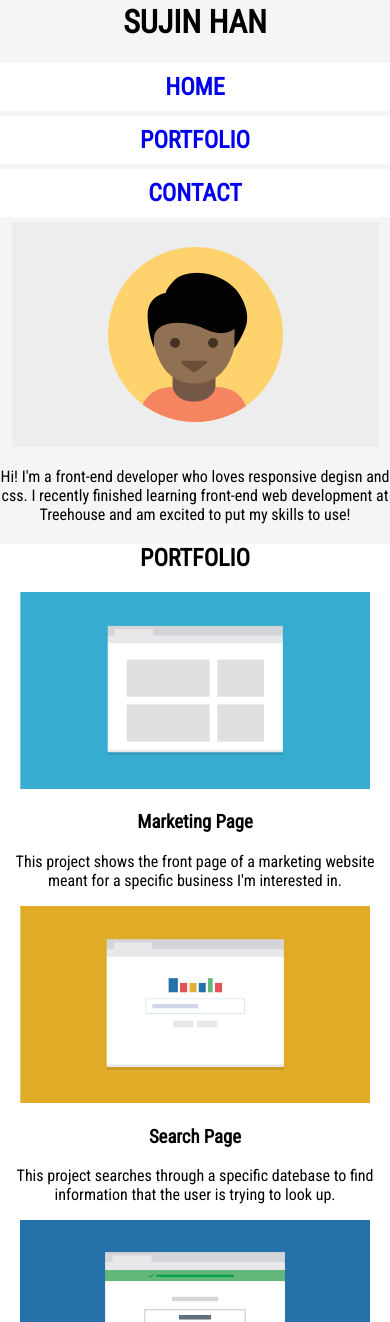
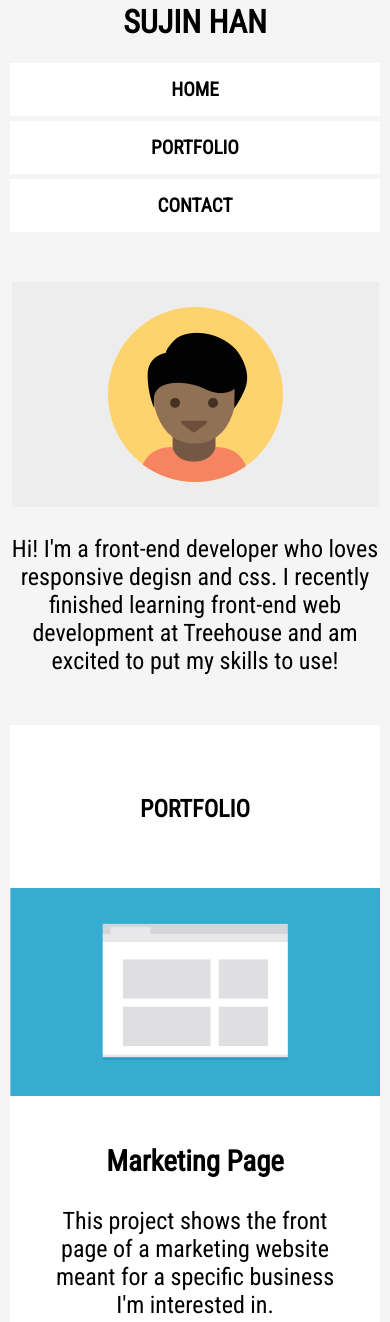
Before and after one commit to sue-han/techdegree-project-2, a plain HTML site: page index.html in a window 390 px wide. Shown: the part 18-1340 px from the top of the page. Drawn offline with Linux system fonts and the light colour scheme.

Commit message:
modified html and css for mobile first page

```diff
--- a/css/styles.css
+++ b/css/styles.css
@@ -7,58 +7,84 @@ body {
     background-color: rgb(245, 245, 245);
 }
 
-main {
-    text-align: center;
+a {
+    text-transform: uppercase;
+    text-decoration: none;
+    color: black;
 }
 
-/* Navigation */
+h2 {
+    margin-bottom: 50px;
+}
 
-.name,
-.main-nav {
+h3 {
+    font-size: 1.8em;
+}
+
+p {
+    font-size: 1.5em;
+}
+
+.name {
     text-align: center;
 }
 
 .main-nav a {
-    display: block;
+    font-size: 1.2em;
+    font-weight: bold;
 }
 
-.main-nav {
-    text-transform: uppercase;
-    list-style: none;
+.main-nav li {
+    background-color: white;
+    text-align: center;
+    margin-bottom: 5px;
+    padding-top: 15px;
+    padding-bottom: 15px;
 }
 
-ul li {
-    font-size: 1.5em;
-    font-weight: bold;
-	background: #fff;
-	margin-top: 5px;
-    margin-bottom: 5px;
-    padding: 10px;
+.container {
+    margin-left: 10px;
+    margin-right: 10px;
 }
 
-a:link {
-    text-decoration: none;
+.profile {
+    margin-top: 50px;
+    margin-bottom: 50px;
+    text-align: center;
 }
 
-.t-border {
+section {
+    padding-top: 50px;
+    padding-bottom: 50px;
+}
+.portfolio {
+    background-color:white;
+    text-align: center;
+}
+
+.image {
+    width: 100%;
+    margin: 15px auto;
+}
+
+.project {
+    margin-left: 35px;
+    margin-right: 35px;
+}
+
+.contact {
+    text-align: center;
+}
+
+.main-footer {
     border-top: 2px solid lightgrey;
+    font-size: 0.8em;
 }
 
 .footer-name {
     float: left;
 }
 
-.back-to-top {
+.footer-top {
     float: right;
 }
-
-#portfolio {
-    background-color: #fff;
-}
-
-.responsive {
-    width: 100%;
-    height: auto;
-    padding-left: 20px;
-    padding-right: 20px;
-}
--- a/index.html
+++ b/index.html
@@ -11,8 +11,8 @@
 </head>
 <body>
 
-    <hearder>
-        <div>
+    <hearder class="main-header">
+        <div class="container">
             <h1 class="name">SUJIN HAN</h1>
             <nav>
                 <ul class="main-nav">
@@ -24,63 +24,68 @@
         </div>
     </hearder>
 
-    <main>
-        <div>
-            <img src="images/responsive-layout-profile.png" alt="profile-image">
+    <main class="container">
+        <div class="profile">
+            <img src="images/responsive-layout-profile.png" alt="profile image" class="profile-image">
             <p>Hi! I'm a front-end developer who loves responsive degisn and css. I recently finished learning front-end web development at Treehouse and am excited to put my skills to use!</p>
         </div>
 
-        <section id="portfolio">
-            <h2>PORTFOLIO</h2>
+        <section class="portfolio">
             <div>
-                <img class="responsive" src="images/portfolio-1.png" alt="portfolio of marketing page">
+                <h2 >PORTFOLIO</h2>
+                <div>
+                    <img src="images/portfolio-1.png" alt="portfolio of marketing page" class="image">
                     <h3>Marketing Page</h3>
-                <p>This project shows the front page of a marketing website meant for a specific business I'm interested in.</p>
+                    <p class="project">This project shows the front page of a marketing website meant for a specific business I'm interested in.</p>
                 </div>
 
                 <div>
-                <img class="responsive" src="images/portfolio-2.png" alt="portfolio of search page">
+                    <img src="images/portfolio-2.png" alt="portfolio of search page" class="image">
                     <h3>Search Page</h3>
-                <p>This project searches through a specific datebase to find information that the user is trying to look up.</p>
+                    <p class="project">This project searches through a specific datebase to find information that the user is trying to look up.</p>
                 </div>
 
                 <div>
-                <img class="responsive" src="images/portfolio-3.png" alt="portfolio of travel app">
+                    <img src="images/portfolio-3.png" alt="portfolio of travel app" class="image">
                     <h3>Travel App</h3>
-                <p>This project compares travel times based on different transportation methods and tells you the best one.</p>
+                    <p class="project">This project compares travel times based on different transportation methods and tells you the best one.</p>
                 </div>
 
                 <div>
-                <img class="responsive" src="images/portfolio-4.png" alt="portfolio of map of favorite spots">
+                    <img src="images/portfolio-4.png" alt="portfolio of map of favorite spots" class="image">
                     <h3>Map of Favorite Spots</h3>
-                <p>This project uses mapping apis to plot points for my favorite spots in the city for a do-it-yourself walking tour.</p>
+                    <p class="project">This project uses mapping apis to plot points for my favorite spots in the city for a do-it-yourself walking tour.</p>
                 </div>
 
                 <div>
-                <img class="responsive" src="images/portfolio-5.png" alt="portfolio of photo gallery">
+                    <img src="images/portfolio-5.png" alt="portfolio of photo gallery" class="image">
                     <h3>Photo Gallery</h3>
-                <p>This project shows pictures from a recent trip to the viewer and allows thme to easily navigate through photos.</p>
+                    <p class="project">This project shows pictures from a recent trip to the viewer and allows thme to easily navigate through photos.</p>
                 </div>
 
                 <div>
-                <img class="responsive" src="images/portfolio-6.png" alt="portfolio of calculator">
+                    <img src="images/portfolio-6.png" alt="portfolio of calculator" class="image">
                     <h3>Calculator</h3>
-                <p>Someone can enter in the number they want, and press the blue big button and get the result.</p>
+                    <p class="project">Someone can enter in the number they want, and press the blue big button and get the result.</p>
+                </div>
             </div>
         </section>
 
-        <section id="contact">
+        <section class="contact">
+            <div>
                 <h2>CONTACT</h2>
                 <div>
                     <p>If you're interested in chatting or want more information about what I've been working on, I'd love to hear from you!</p>
-                <p>Phone <span>+1 (111)555-1234</span></p>
-                <p>Email <span>email@yoursite.com</span></p>
+                    <p>Phone <span><b>+1 (111) 555-1234</b></span></p>
+                    <p>Email <span><b>email@yoursite.com</b></span></p>
                 </div>
         </section>
+        </div>
     </main>
-    <footer class="t-border">
+
+    <footer class="main-footer container">
         <p class="footer-name">SUJIN HAN</p>
-        <p class="back-to-top"><a href="#">BACK TO TOP</a></p>
+        <p class="footer-top"><a href="#">BACK TO TOP</a></p>
     </footer>
 </body>
 </html>
```
Lines whose indentation alone changed are shown as unchanged.
